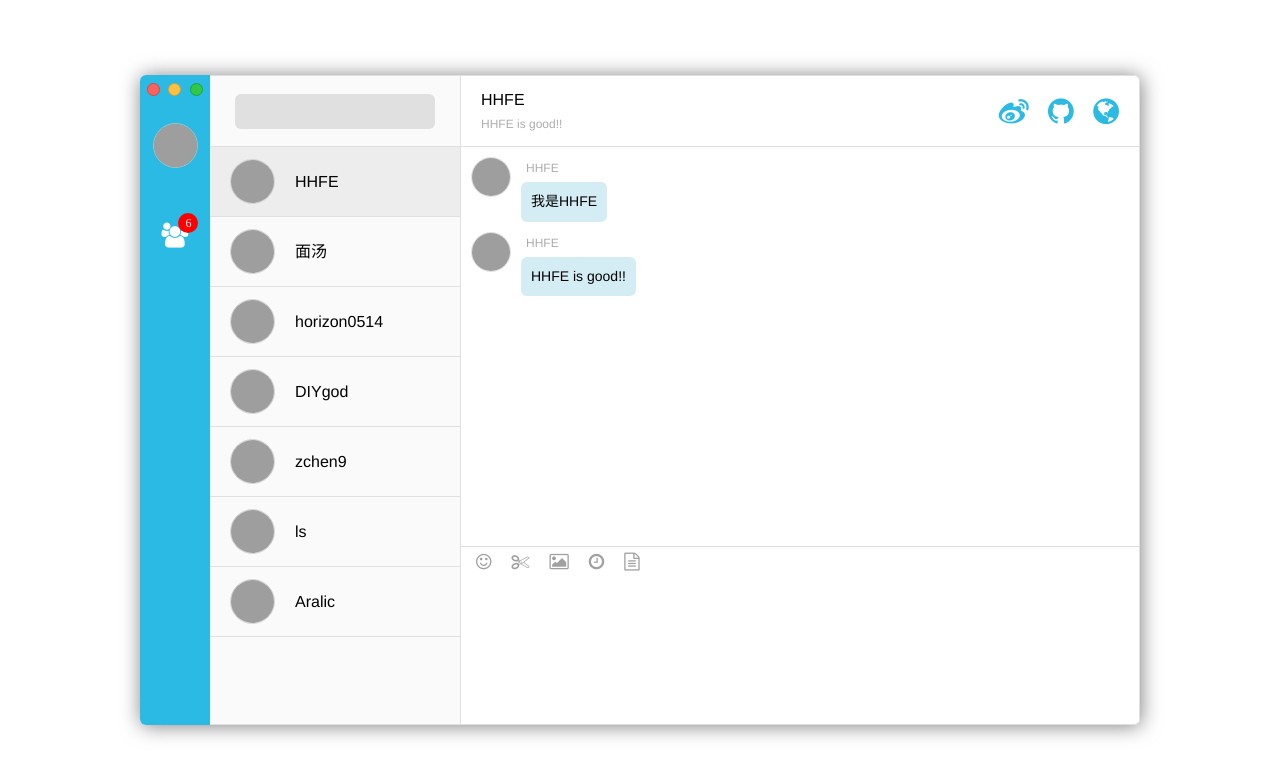
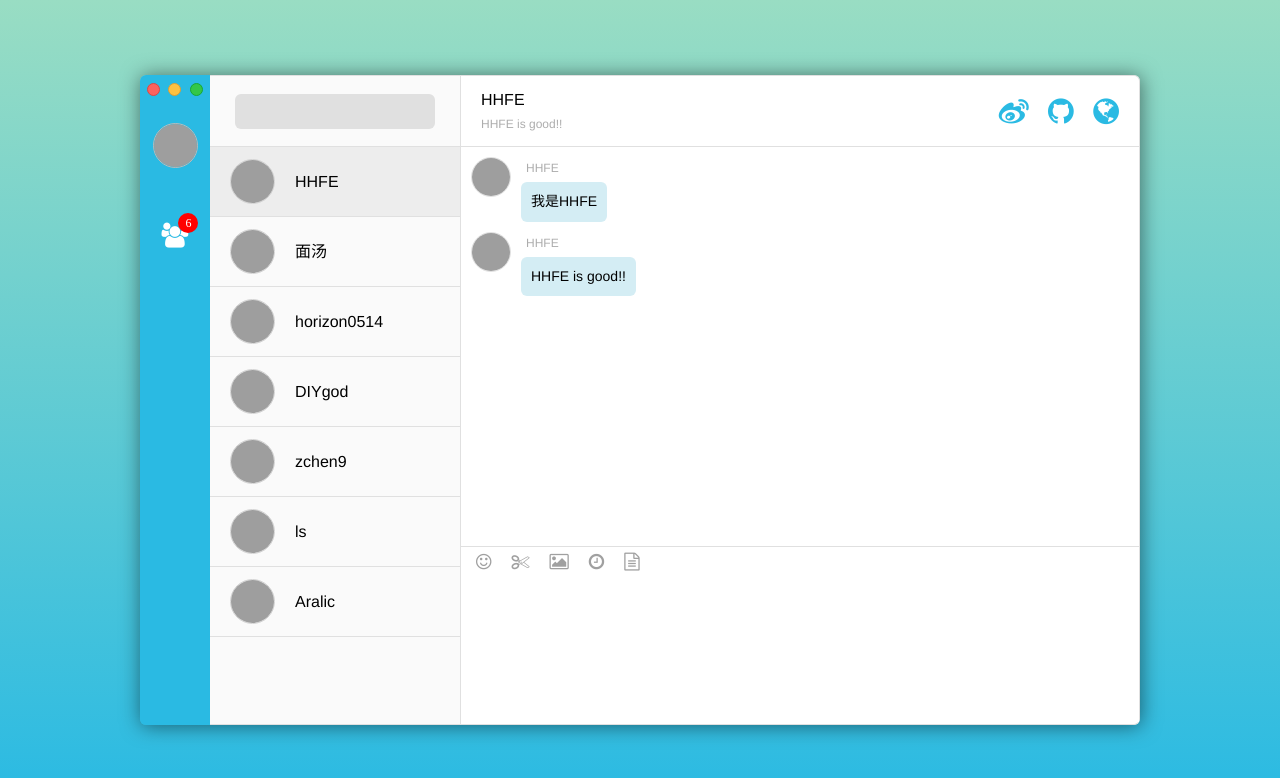
Before and after one commit to HHFE/HHFE.github.io, a website: page index.html in a window 1280 px wide. Drawn offline with Linux system fonts and the light colour scheme; grey boxes are pictures that could not be loaded.

Commit message:
增加背景渐变

```diff
--- /dev/null
+++ b/gulpfile.js
@@ -0,0 +1,3 @@
+/**
+ * Created by lisheng on 15/7/19.
+ */
--- a/index.html
+++ b/index.html
@@ -3,7 +3,7 @@
 <head>
   <meta charset="UTF-8">
   <title>HHFE</title>
-  <link rel="stylesheet" href="stylesheets/screen.css"/>
+  <link rel="stylesheet" href="stylesheets/screen.min.css"/>
   <link rel="stylesheet" href="stylesheets/font-awesome.css"/>
 </head>
 <body ng-app="app">
--- a/sass/screen.scss
+++ b/sass/screen.scss
@@ -9,7 +9,7 @@ $radius: 6px;
 $hhfeGrey: rgb(224, 224, 224);
 
 html {
-  font-family: "Helvetica Neue Light", "HelveticaNeue-Light", "Helvetica Neue", Calibri, Helvetica, Arial, sans-serif;
+  font-family: "Helvetica Neue Light", "HelveticaNeue-Light", "Helvetica Neue", Calibri, Helvetica, '微软雅黑', Arial, sans-serif;
   font-size: 16px;
   height: 100%;
 }
@@ -24,6 +24,8 @@ a {
 
 body {
   height: 100%;
+  background: linear-gradient(top, #99DDC3, $coolBlue);
+  background: -moz-linear-gradient(top, #99DDC3, $coolBlue);
 }
 
 .floater {
```
Also changed, not shown: package.json (+16 -1 lines), stylesheets/screen.css, stylesheets/screen.min.css (added).
